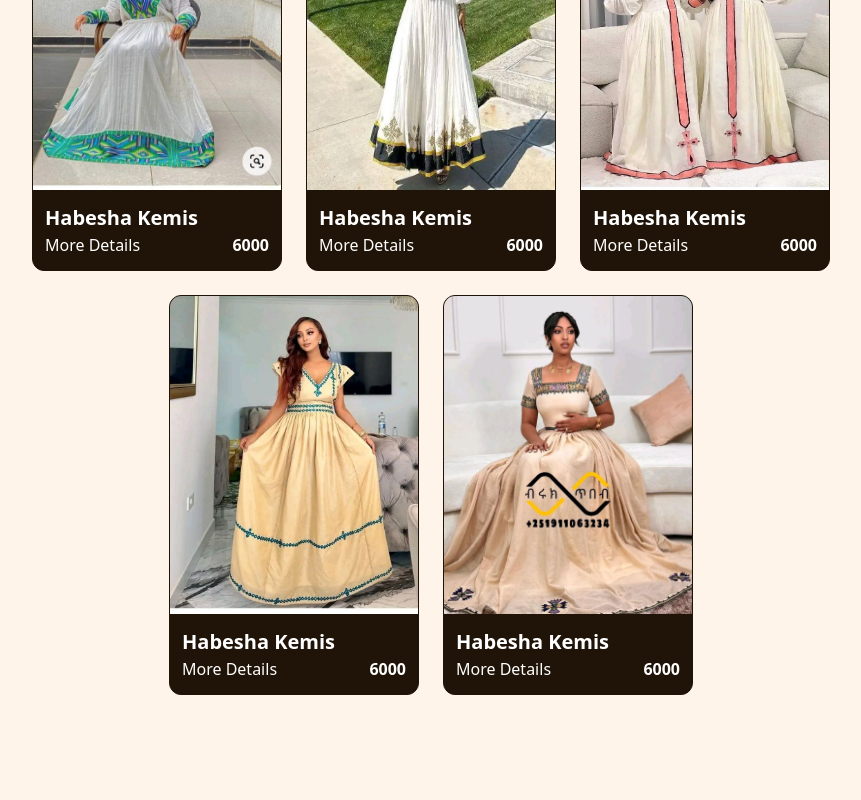
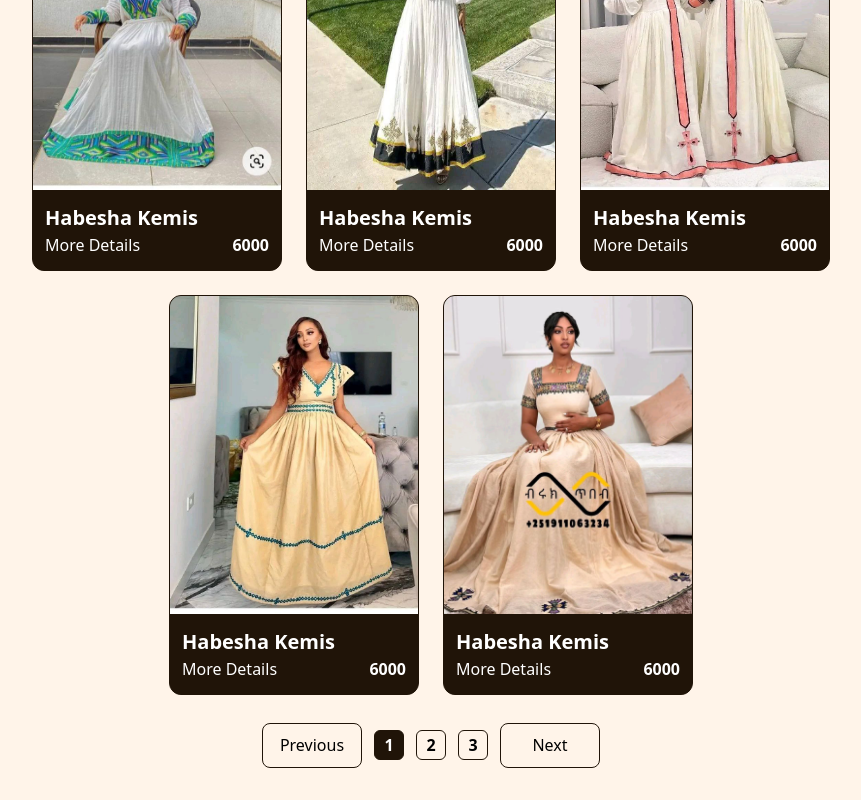
Before and after one commit to kira07Sj/Tekehabesha, a React (Vite) app: page / in a window 1280 px wide. Shown: the part 2042-2842 px from the top of the page, without its empty margins (209-1070 px from the left). Before the commit the page ends 2765 px from the top, so only its background shows below. Built offline with nearby package versions, Linux system fonts and the light colour scheme.

Commit message:
Add: Next button

```diff
--- a/src/components/Products.jsx
+++ b/src/components/Products.jsx
@@ -1,6 +1,7 @@
 import React from 'react'
 import Card from './Card'
 import { ProductInfo } from '../constants'
+import Button from './Button'
 
 const Products = () => {
   return (
@@ -13,6 +14,21 @@ const Products = () => {
               <Card key={items.id} title={items.title} Price={items.price} imgUrl={items.imageUrl}/>
             ))}
         </div>
+
+        <div className='w-full flex flex-row gap-3 items-center justify-center my-4'>
+            <Button title={'Previous'} className={`w-[100px] h-[45px] rounded-lg card_border`}/>
+            <div className='w-[30px] h-[30px] bg-dark-brown flex items-center justify-center rounded-md card_border'>
+              <p className='text-white font-semibold'>1</p>
+            </div>
+
+            <div className='w-[30px] h-[30px]  flex items-center justify-center rounded-md card_border'>
+              <p className='text-dark-brown font-semibold'>2</p>
+            </div>
+            <div className='w-[30px] h-[30px]  flex items-center justify-center rounded-md card_border'>
+              <p className='text-dark-brown font-semibold'>3</p>
+            </div>
+            <Button title={'Next'} className={`w-[100px] h-[45px] rounded-lg card_border`}/>
+        </div>
     </section>
   )
 }
```
